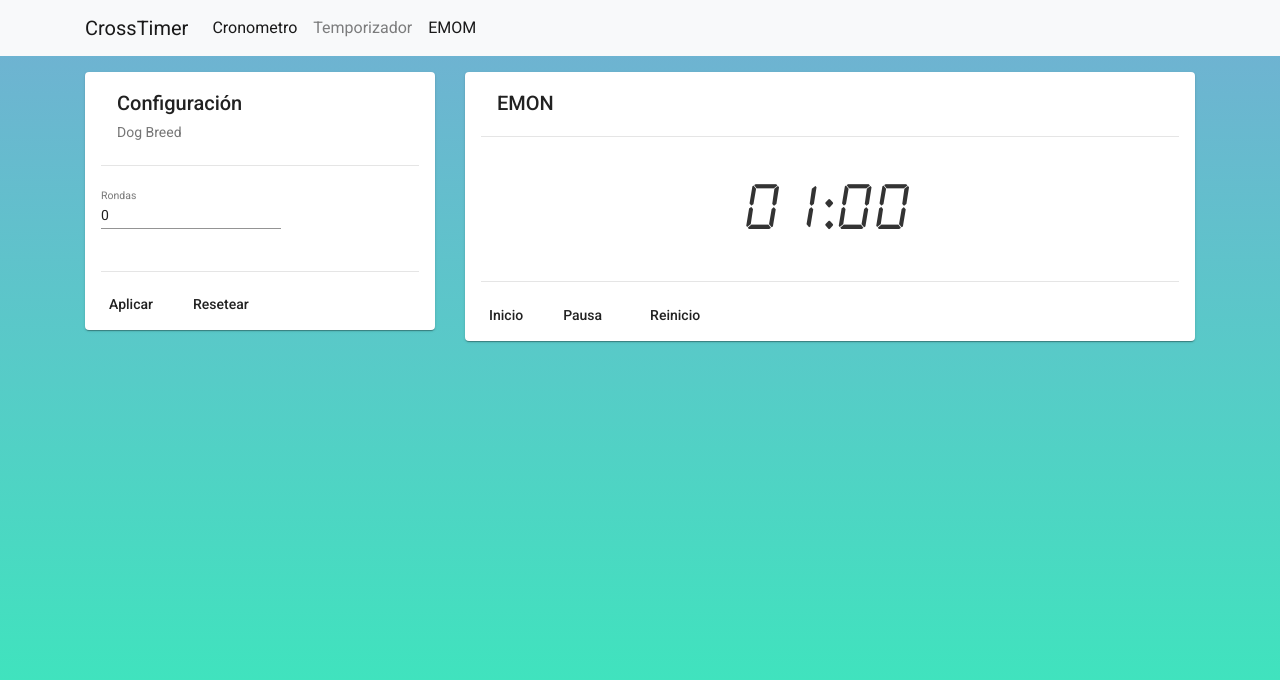
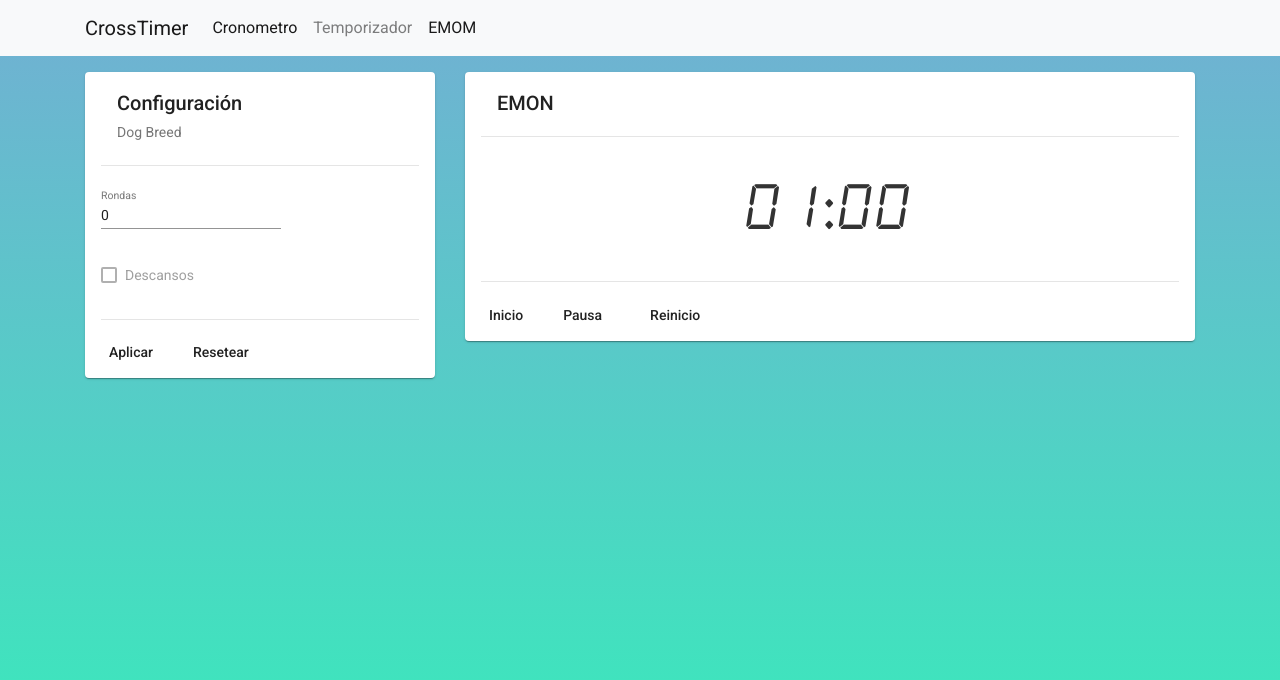
Before and after one commit to alvarormn/crossTimer, an Angular app: page /emon in a window 1280 px wide. Shown: the top 680 px of the page. Built offline with nearby package versions, Linux system fonts and the light colour scheme.

Commit message:
tabla de rondas

```diff
--- a/src/app/components/emon/emon.component.css
+++ b/src/app/components/emon/emon.component.css
@@ -24,7 +24,7 @@
 }
 
 .tdWait{
-  background-color: #8fd3f4;
+  background-color: #F30B0B;
 
 }
 
--- a/src/app/components/emon/emon.component.html
+++ b/src/app/components/emon/emon.component.html
@@ -8,10 +8,26 @@
       <hr class="my-4-fix-top">
       <mat-card-content>
         <form [formGroup]="checkoutForm">
+          <p>
           <mat-form-field class="example-full-width">
             <mat-label>Rondas</mat-label>
-            <input matInput formControlName="reps" type="number" placeholder="0">
+            <input
+            min="0"
+            matInput
+            formControlName="reps"
+            type="number"
+            (change)="checkCB()">
           </mat-form-field>
+          </p><p>
+          <mat-checkbox
+          formControlName="rest"
+          [disabled]="checkboxDisabled"
+          [matTooltipDisabled]="matTooltipDisabled"
+          matTooltip="Indique el numero de rondas"
+          aria-label="Button that displays a tooltip when focused or hovered over">
+            Descansos
+          </mat-checkbox>
+          </p>
         </form>
       </mat-card-content>
       <hr class="my-4-fix-bottom">
@@ -33,7 +49,7 @@
         <div class="display">
           {{ display.minutes }}:{{ display.seconds }}
         </div>
-        <div class="table-responsive">
+        <div id=TableReps class="table-responsive">
           <table *ngIf="reps" class="table table-striped">
             <tbody>
               <tr>
--- a/src/app/components/emon/emon.component.ts
+++ b/src/app/components/emon/emon.component.ts
@@ -18,6 +18,8 @@ export class EmonComponent implements OnInit {
   chrono;
   index;
   rounds:number = 1;
+  checkboxDisabled:boolean = true;
+  matTooltipDisabled:boolean = false;
 
   constructor(
     private formBuilder: FormBuilder
@@ -25,29 +27,41 @@ export class EmonComponent implements OnInit {
     this.display = new Display('00','01');
     this.time = new Time(0,1);
     this.checkoutForm = this.formBuilder.group({
-      reps: 0
+      reps: 0,
+      rest: false
     });
   }
-
-
 
   ngOnInit(): void {
   }
 
-  interval(){
+  interval(count){
     return new Promise(resolve =>{
+
       this.chrono = setInterval(()=>{
         if (--this.time.seconds < 0) {
           this.time.minutes = 0;
           this.display.minutes = '00';
-          this.time.seconds = 10;
+          this.time.seconds = 59;
         }
         this.display.seconds = this.join(this.time.seconds);
         if (this.time.seconds === 0) {
           resolve();
           clearInterval(this.chrono);
+          clearInterval(scroll)
         }
+
+
       },1000);
+      console.log(count);
+
+      let scroll = setInterval(()=>{
+        if (count > 4) {
+          let table = document.getElementById('TableReps');
+
+          table.scrollBy(50,0);
+        }
+      },10000)
     })
   }
 
@@ -58,10 +72,13 @@ export class EmonComponent implements OnInit {
     this.display.seconds = '00';
     this.time.minutes = 1;
     this.time.seconds = 0;
+    let count = 0;
 
     for (this.index = 0; this.index < this.reps.length; this.index++) {
+      ++count
 
-      await this.interval();
+
+      await this.interval(count);
 
     }
 
@@ -83,4 +100,14 @@ export class EmonComponent implements OnInit {
     }
   }
 
+  checkCB(){
+    this.checkboxDisabled = false;
+    this.matTooltipDisabled = true;
+    if (this.checkoutForm.value.reps == 0) {
+      this.checkboxDisabled = true;
+      this.matTooltipDisabled = false;
+    }
+
+  }
+
 }
```
Also changed, not shown: src/app/app.module.ts (+6 -1 lines).
